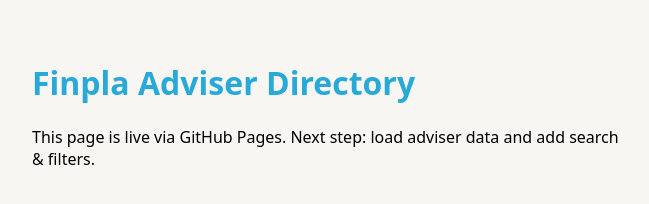
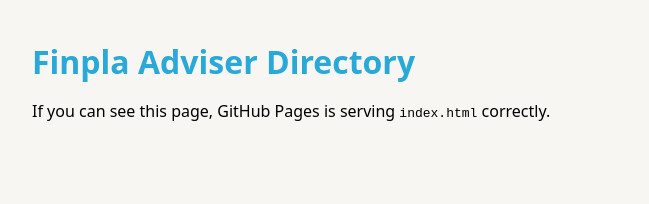
Before and after one commit to Finpla/finpla-advisers, a plain HTML site: page index.html in a window 1280 px wide. Shown: the whole page, without its empty margins (8-657 px from the left). Drawn offline with Linux system fonts and the light colour scheme.

Commit message:
Update index.html

```diff
--- a/index.html
+++ b/index.html
@@ -1,29 +1,17 @@
-<!DOCTYPE html>
+<!doctype html>
 <html lang="en">
 <head>
-  <meta charset="UTF-8" />
+  <meta charset="utf-8" />
+  <meta name="viewport" content="width=device-width, initial-scale=1" />
   <title>Finpla – Adviser Directory</title>
-  <meta name="viewport" content="width=device-width, initial-scale=1" />
   <style>
-    body {
-      font-family: system-ui, -apple-system, BlinkMacSystemFont, sans-serif;
-      background: #f8f6f3;
-      margin: 0;
-      padding: 40px;
-    }
-    h1 {
-      color: #28A9D7;
-    }
-    p {
-      max-width: 600px;
-    }
+    body{font-family:system-ui,-apple-system,BlinkMacSystemFont,Segoe UI,Roboto,Arial,sans-serif;background:#f8f6f3;margin:0;padding:40px}
+    h1{color:#28A9D7;margin:0 0 12px}
+    p{max-width:720px;line-height:1.5}
   </style>
 </head>
 <body>
   <h1>Finpla Adviser Directory</h1>
-  <p>
-    This page is live via GitHub Pages.
-    Next step: load adviser data and add search & filters.
-  </p>
+  <p>If you can see this page, GitHub Pages is serving <code>index.html</code> correctly.</p>
 </body>
 </html>
```
